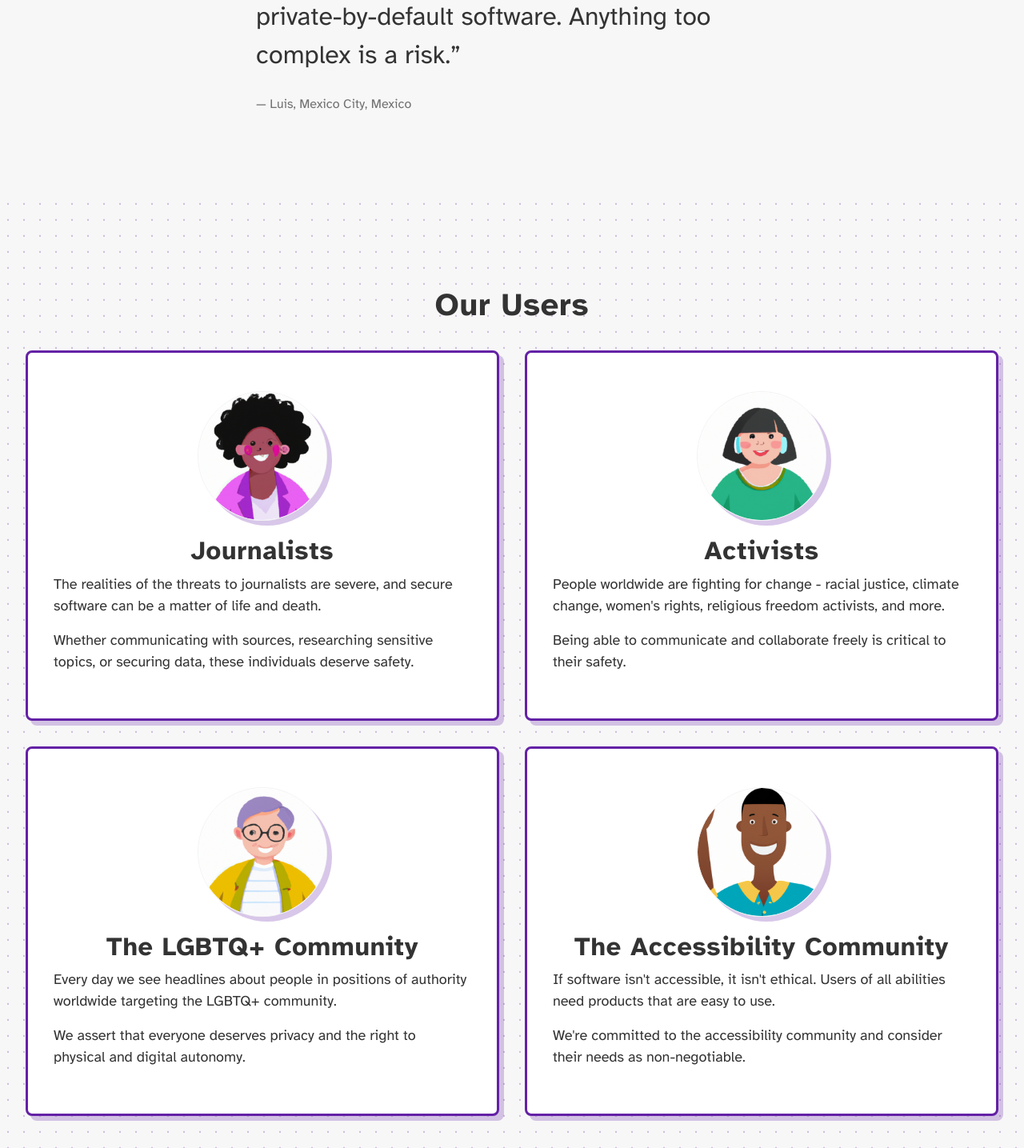
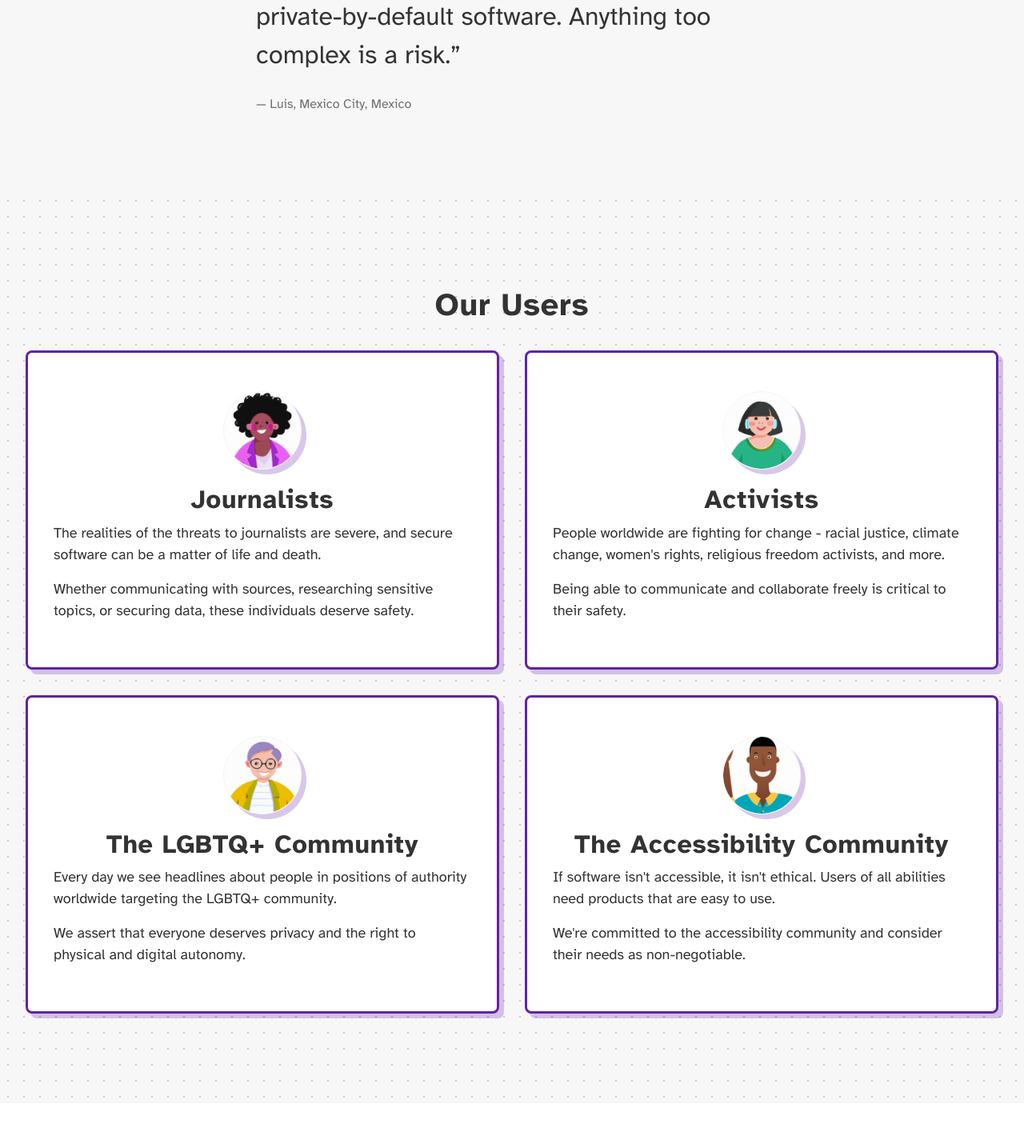
Before and after one commit to scidsg/scidsg-website, a PHP site: page /our-users.html in a window 1280 px wide. Shown: the part 848-2283 px from the top of the page at 80% size. Run offline with PHP 8.4, Linux system fonts and the light colour scheme.

Commit message:
Update content.css

```diff
--- a/design-system/components/content/css/content.css
+++ b/design-system/components/content/css/content.css
@@ -158,6 +158,11 @@ article {
   height: var(--size-avatar);
   width: var(--size-avatar) !important;
   border-radius: var(--radius-round);
+}
+
+.card .description img.avatar {
+  width: calc(var(--spacing-xxlarge) * 1.5) !important;
+  height: calc(var(--spacing-xxlarge) * 1.5) !important;
 }
 
 .groupRow {
```
